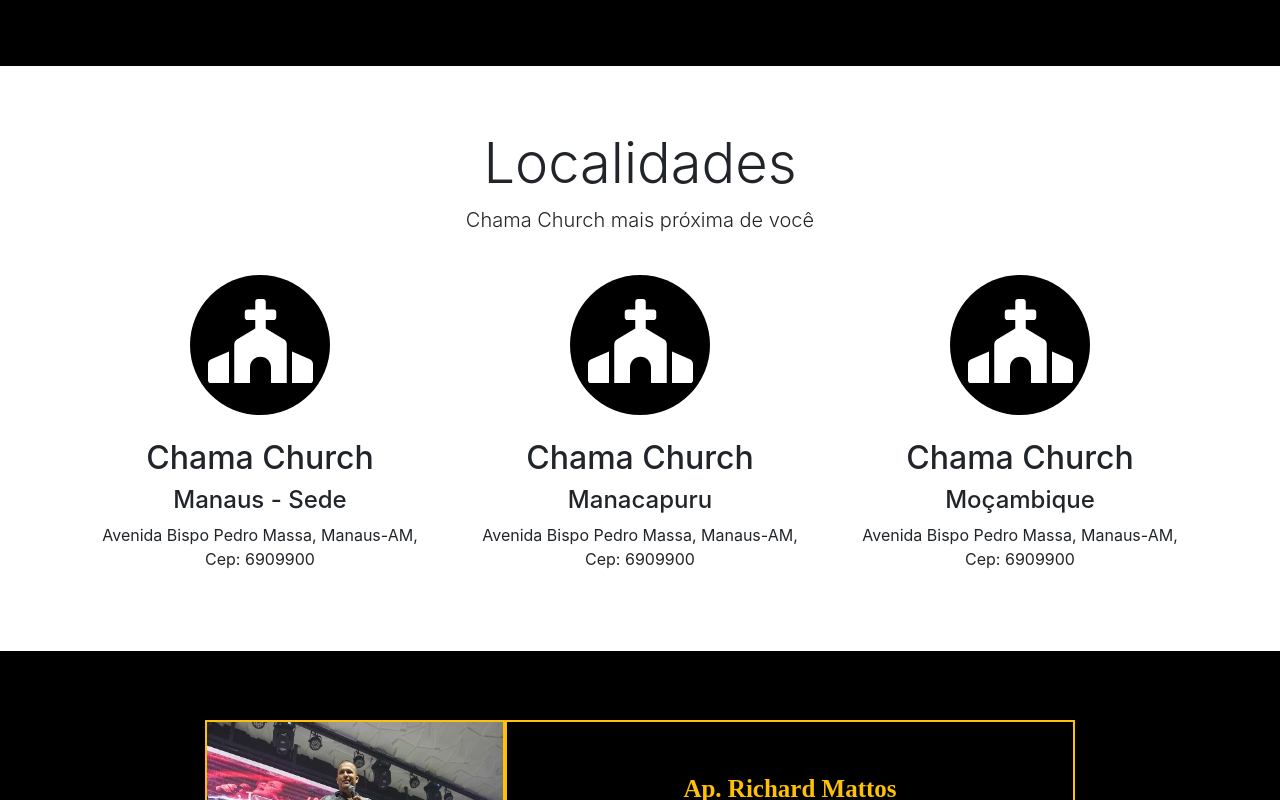
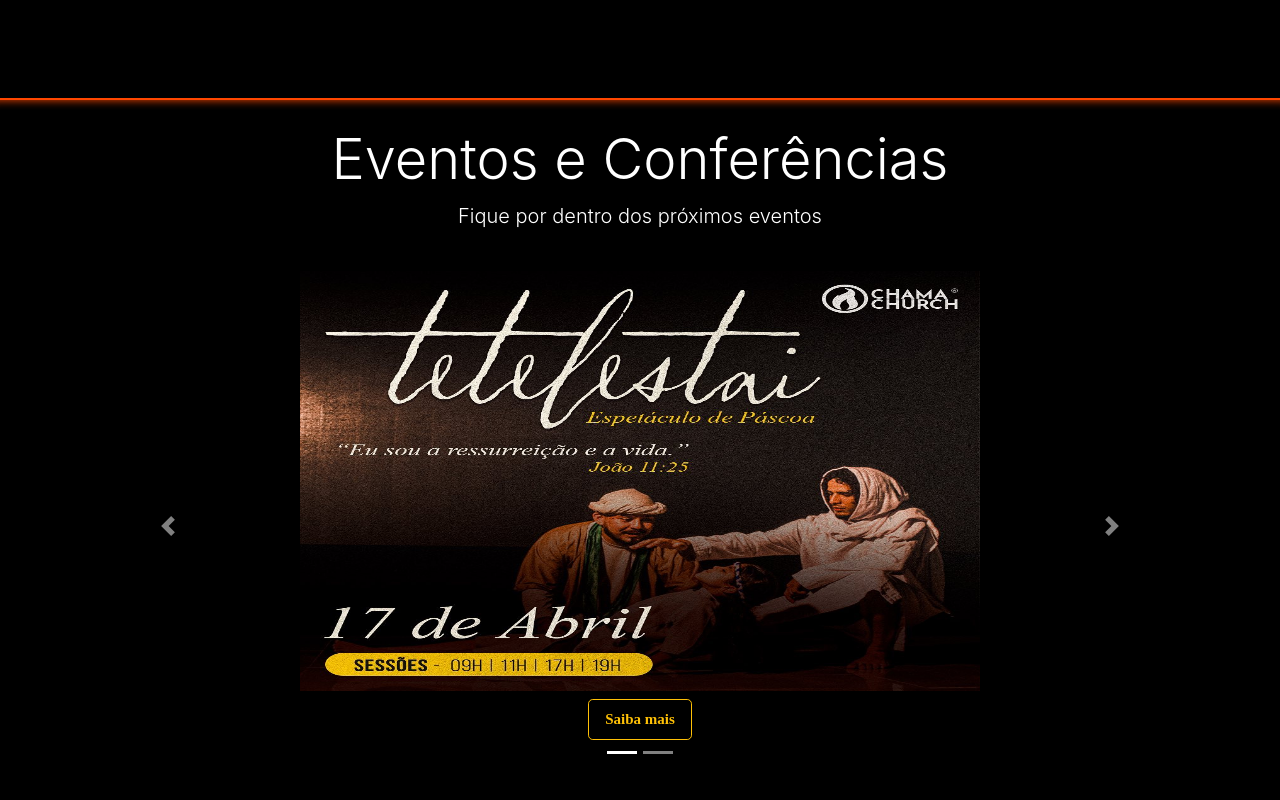
Before and after one commit to devluisclaudio/Site-Chama-Church, a Next.js app: page / in a window 1280 px wide. Shown: the part 740-1540 px from the top of the page. Built offline with nearby package versions, Linux system fonts and the light colour scheme.

Commit message:
Eventos add

```diff
--- /dev/null
+++ b/components/CarrosselEventos.js
@@ -0,0 +1,102 @@
+import React, { useState } from 'react';
+import {
+    Button,
+    Carousel,
+    CarouselItem,
+    CarouselControl,
+    CarouselIndicators,
+    CarouselCaption
+} from 'reactstrap';
+
+
+
+const CarrosselEventos = (props) => {
+
+    const items = [
+        {
+            src: '/img/277253740_2085575138282523_410540083485851893_n.jpg',
+            altText: 'Slide 1',
+            caption: 'Slide 1',
+            link: 'https://www.even3.com.br/tetelestai'
+        },
+        {
+            src: '/img/275846867_2073795816127122_3634740963813378594_n.jpg',
+            altText: 'Slide 2',
+            caption: 'Slide 2',
+            link: 'https://api.whatsapp.com/send?phone=5592984045474'
+        }
+    ];
+
+    const [activeIndex, setActiveIndex] = useState(0);
+    const [animating, setAnimating] = useState(false);
+
+    const next = () => {
+        if (animating) return;
+        const nextIndex = activeIndex === items.length - 1 ? 0 : activeIndex + 1;
+        setActiveIndex(nextIndex);
+    }
+
+    const previous = () => {
+        if (animating) return;
+        const nextIndex = activeIndex === 0 ? items.length - 1 : activeIndex - 1;
+        setActiveIndex(nextIndex);
+    }
+
+    const goToIndex = (newIndex) => {
+        if (animating) return;
+        setActiveIndex(newIndex);
+    }
+
+    const slides = items.map((item) => {
+        return (
+            <CarouselItem
+                onExiting={() => setAnimating(true)}
+                onExited={() => setAnimating(false)}
+                key={item.src}
+                className='slides'
+            >
+                <img src={item.src}  alt={item.altText} />
+                <p className="lead">
+                    <a target="_blank" href={item.link} className="btn btn-outline-warning btn-lg mt-2 mb-4 click-carrosel">Saiba mais</a>
+                </p>
+
+            </CarouselItem>
+        );
+    });
+
+    return (
+        <div>
+            <style>
+                {`
+                .click-carrosel{
+                    font-family: "Times New Roman", Times, serif;
+                    font-weight: bold;
+                    font-size: 15px;
+                }
+                .slides img{
+                    width: 680px;
+                    height: 420px;
+                }
+                @media screen and (max-width: 700px) {
+                    .slides img{
+                        width: 340px;
+                        height: 420px;
+                    }
+                }
+                `}
+            </style>
+            <Carousel
+                activeIndex={activeIndex}
+                next={next}
+                previous={previous}
+            >
+                <CarouselIndicators items={items} activeIndex={activeIndex} onClickHandler={goToIndex} />
+                {slides}
+                <CarouselControl direction="prev" directionText="Previous" onClickHandler={previous} />
+                <CarouselControl direction="next" directionText="Next" onClickHandler={next} />
+            </Carousel>
+        </div>
+    );
+}
+
+export default CarrosselEventos;
--- a/pages/index.js
+++ b/pages/index.js
@@ -3,6 +3,7 @@
 import Head from 'next/head';
 import Menu from '../components/Menu';
 import Rodape from '../components/Rodape';
+import CarrosselEventos from '../components/CarrosselEventos';
 
 import { Jumbotron, Container } from 'reactstrap';
 
@@ -128,6 +129,34 @@
                             <p>Discipulado</p>
                         </div>
                     </div>
+                </Container>
+            </Jumbotron>
+
+            <Jumbotron fluid className="eventos">
+                <style>
+                    {`.eventos{
+                        background-color: #000;
+                        color: #fff;
+                        margin-bottom: 0rem !important;
+                        margin-top: -3rem !important;
+                    }
+                    hr {
+                        border-top: 2px solid #ff4700;
+                        box-shadow: 0 10px 10px -10px #ff4700 inset;
+                        height: 10px;
+                      }
+
+                    @media screen and (max-width: 700px) {
+
+                    }`}
+                </style>
+                <hr></hr>
+                <Container className="text-center">
+                    <div>
+                        <h2 className="display-4">Eventos e Conferências</h2>
+                        <p className="lead pb-4">Fique por dentro dos próximos eventos</p>
+                    </div>
+                    <CarrosselEventos/>
                 </Container>
             </Jumbotron>
 
@@ -274,7 +303,7 @@
                     </div>
                     <div className="row">
                         <div className="col-md-6">
-                            <iframe class="responsive-iframe"  src="https://www.youtube.com/embed/vGUoBZNKjbo" title="YouTube video player" frameborder="0" allow="accelerometer; autoplay; clipboard-write; encrypted-media; gyroscope; picture-in-picture" allowfullscreen></iframe>
+                            <iframe class="responsive-iframe" src="https://www.youtube.com/embed/vGUoBZNKjbo" title="YouTube video player" frameborder="0" allow="accelerometer; autoplay; clipboard-write; encrypted-media; gyroscope; picture-in-picture" allowfullscreen></iframe>
                         </div>
                         <div className="col-md-6">
                             <div className="rounded-circle circulo centralizar">
```
Also changed, not shown: public/img/275846867_2073795816127122_3634740963813378594_n.jpg (added), public/img/277253740_2085575138282523_410540083485851893_n.jpg (added).
